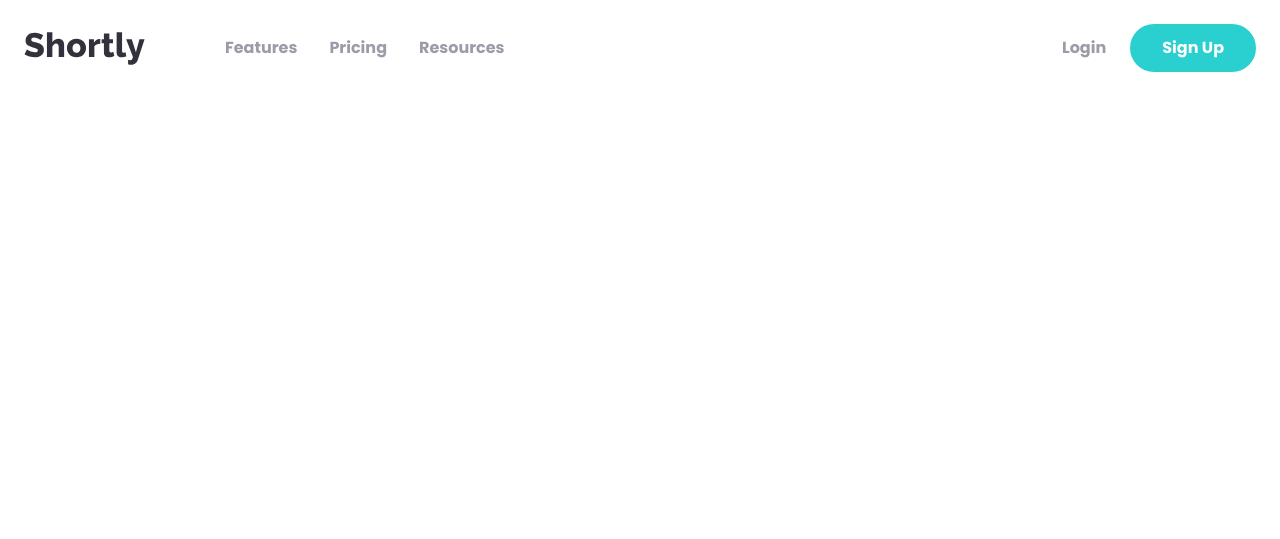
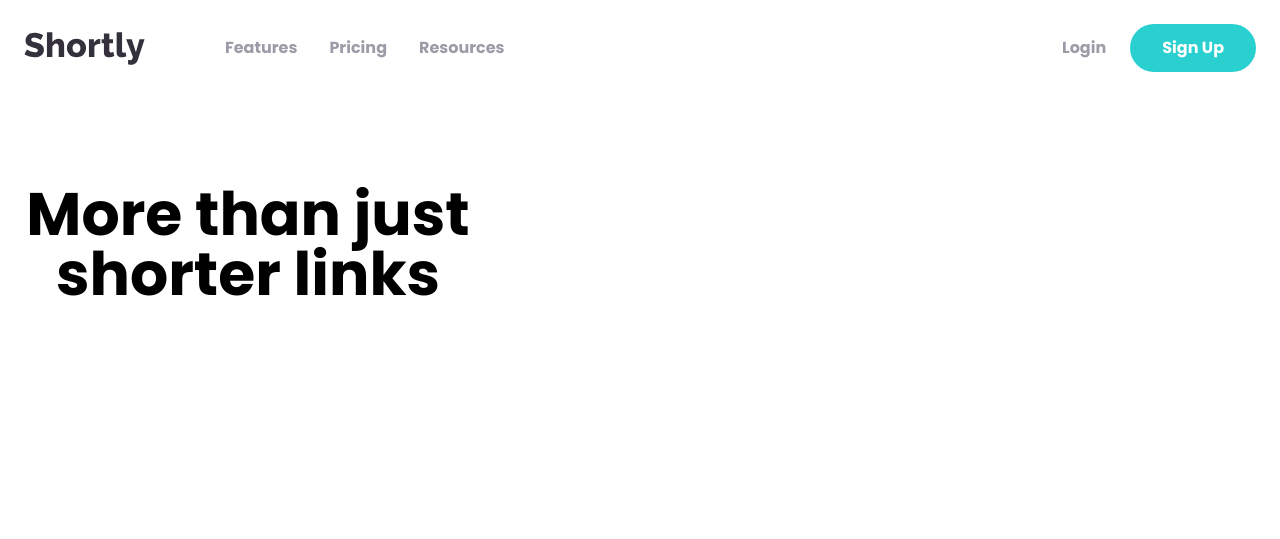
Before and after one commit to MuhammadTurkmen/Shortly, a website: page index.html in a window 1280 px wide. Drawn offline with Linux system fonts and the light colour scheme.

Commit message:
adding h1

```diff
--- a/index.html
+++ b/index.html
@@ -56,5 +56,21 @@
 
       <!-- @todo Mobile Menu -->
     </nav>
+
+    <!-- Hero Section -->
+    <section id="hero">
+      <!-- Hero Container -->
+      <div class="container flex flex-col-reverse mx-auto p-6 lg:flex-row">
+        <!-- Content Container -->
+        <div class="flex flex-col space-y-10 mb-44 lg:mt-16 lg:w-1/2 xl:mb-52">
+          <h1
+            class="text-5xl font-bold text-center lg:text-6xl lg:max-w-md lg:textleft">
+            More than just shorter links
+          </h1>
+        </div>
+
+        <!-- Image -->
+      </div>
+    </section>
   </body>
 </html>
```
Also changed, not shown: css/style.css.
